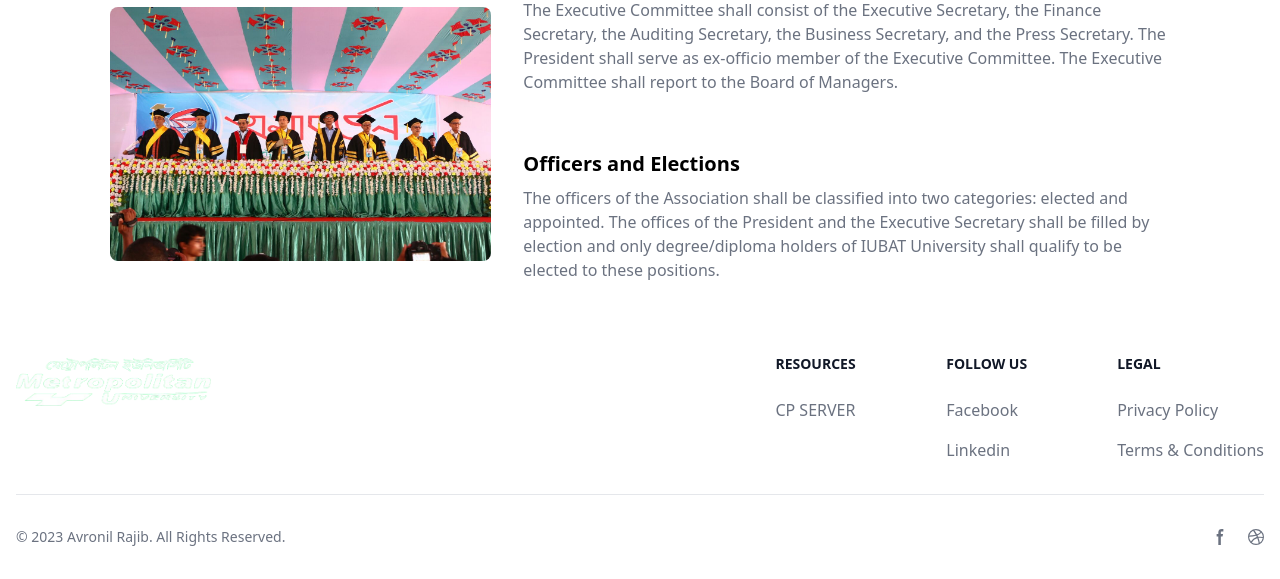
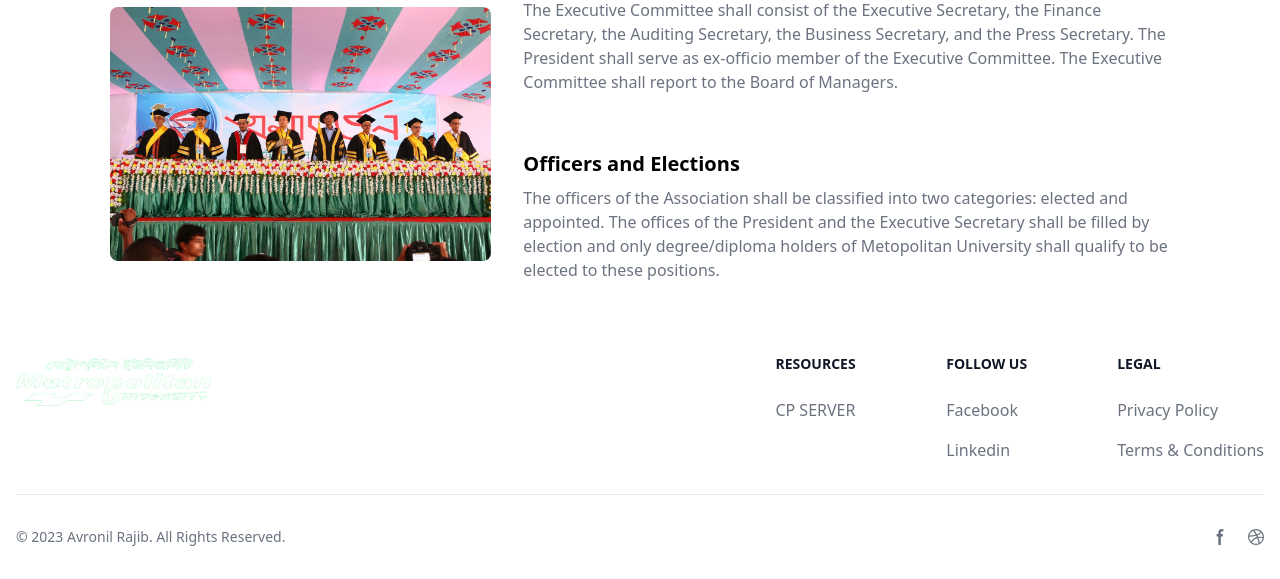
Before and after one commit to razibdash/AMS, a PHP site: page /about.php in a window 1280 px wide. Shown: the part 302-881 px from the top of the page. Run offline with PHP 8.4, Linux system fonts and the light colour scheme; some libraries are stand-ins or nearby versions.

Commit message:
change content

```diff
--- a/about.php
+++ b/about.php
@@ -21,7 +21,7 @@ require_once("header.php");
                     </div>
                   <div class="content-one p-4 ">
                     <h1 class="text-lg mb-2 text-black-500 text-2xl font-extrabold md:text-xl dark:text-black-400">Officers and Elections</h1>
-                    <p class="mb-6 font-normal text-gray-500 dark:text-gray-400">The officers of the Association shall be classified into two categories: elected and appointed. The offices of the President and the Executive Secretary shall be filled by election and only degree/diploma holders of IUBAT University shall qualify to be elected to these positions.</p>
+                    <p class="mb-6 font-normal text-gray-500 dark:text-gray-400">The officers of the Association shall be classified into two categories: elected and appointed. The offices of the President and the Executive Secretary shall be filled by election and only degree/diploma holders of Metopolitan University shall qualify to be elected to these positions.</p>
                   </div>
               </div>
           </div>
--- a/footer.php
+++ b/footer.php
@@ -22,9 +22,11 @@
                         <h2 class="mb-6 text-sm font-semibold text-gray-900 uppercase dark:text-white">Follow us</h2>
                         <ul class="text-gray-500 dark:text-gray-400 font-medium">
                             <li class="mb-4">
+                                <!-- this is facebook line -->
                                 <a href="https://www.facebook.com/metropolitanuniversity" class="hover:underline ">Facebook</a>
                             </li>
                             <li>
+                                <!-- this is linkedln link -->
                                 <a href="https://www.linkedin.com/school/metrouni-edu-bd/" class="hover:underline">Linkedin</a>
                             </li>
                         </ul>
```
